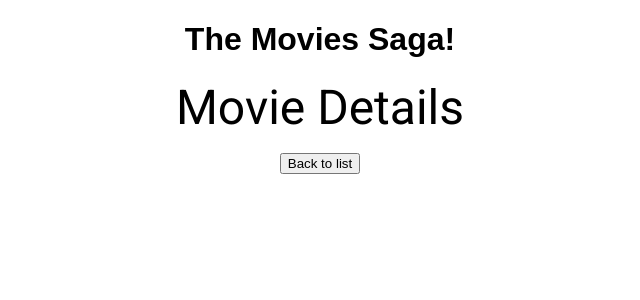
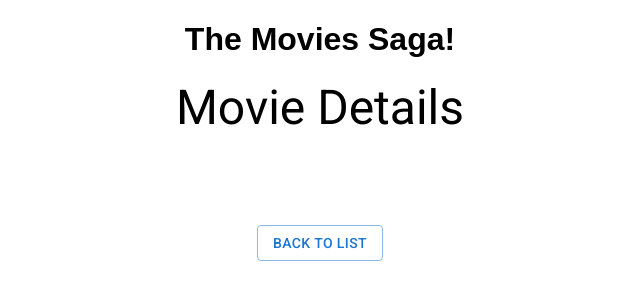
Before and after one commit to VenoMidas/weekend-movie-sagas, a React (Create React App) app: page /#/details in a window 1280 px wide. Shown: the top 300 px of the page, without its empty margins (320-960 px from the left). Built offline with nearby package versions, Linux system fonts and the light colour scheme.

Commit message:
Style button

```diff
--- a/src/components/DetailsPage/DetailsPage.jsx
+++ b/src/components/DetailsPage/DetailsPage.jsx
@@ -2,9 +2,8 @@ import './DetailsPage.css';
 import { useHistory } from 'react-router-dom';
 import { useSelector } from 'react-redux';
 import Grid from '@mui/material/Grid';
-import Card from '@mui/material/Card';
-import CardMedia from '@mui/material/CardMedia';
 import Typography from '@mui/material/Typography';
+import Button from '@mui/material/Button';
 
 function DetailsPage() {
     const history = useHistory();
@@ -14,6 +13,8 @@ function DetailsPage() {
     return (
         <>
             <Typography variant="h3" gutterBottom>Movie Details</Typography>
+            <br />
+            <br />
             {
                 detailsArray.map(movie => {
                     return (
@@ -32,7 +33,9 @@ function DetailsPage() {
                     )
                 })
             }
-            <button onClick={() => history.push('/')} >Back to list</button>
+            <br />
+            <br />
+            <Button variant="outlined" onClick={() => history.push('/')} >Back to list</Button>
         </>
     );
 };
```
